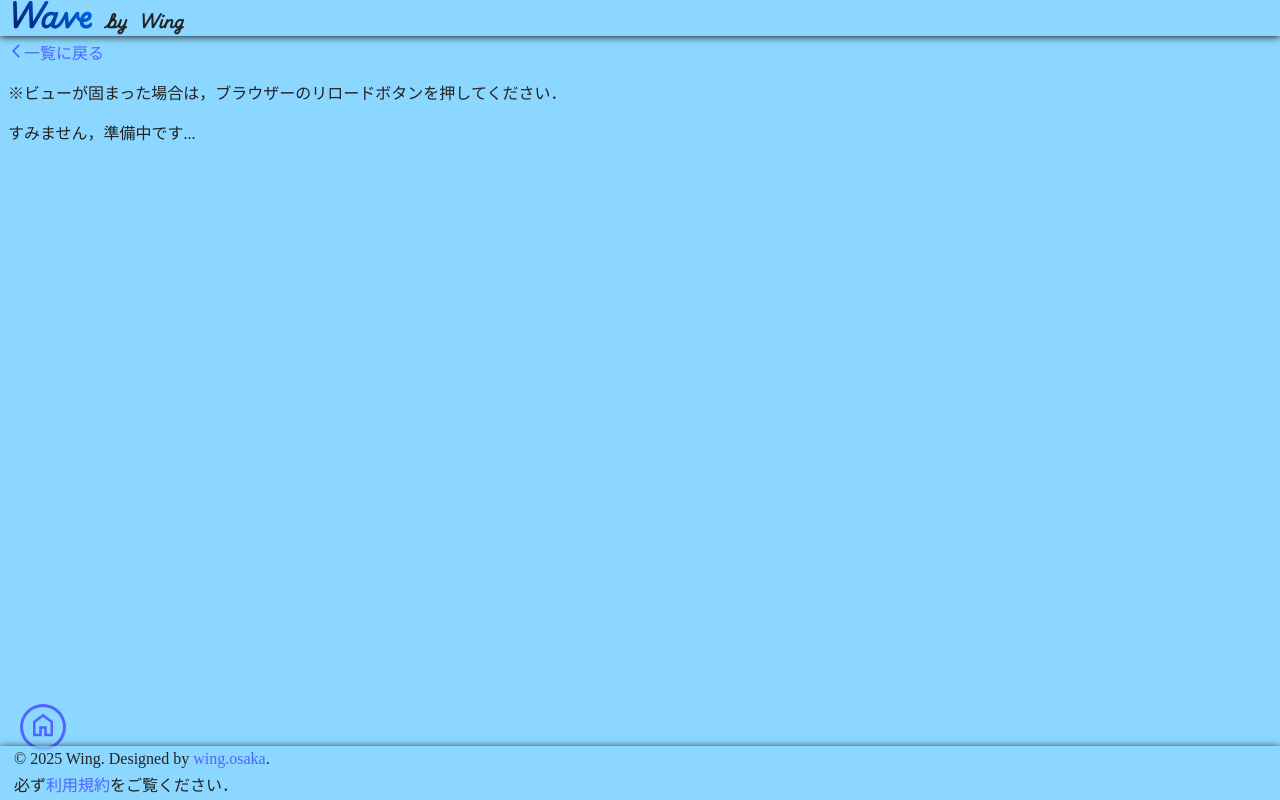
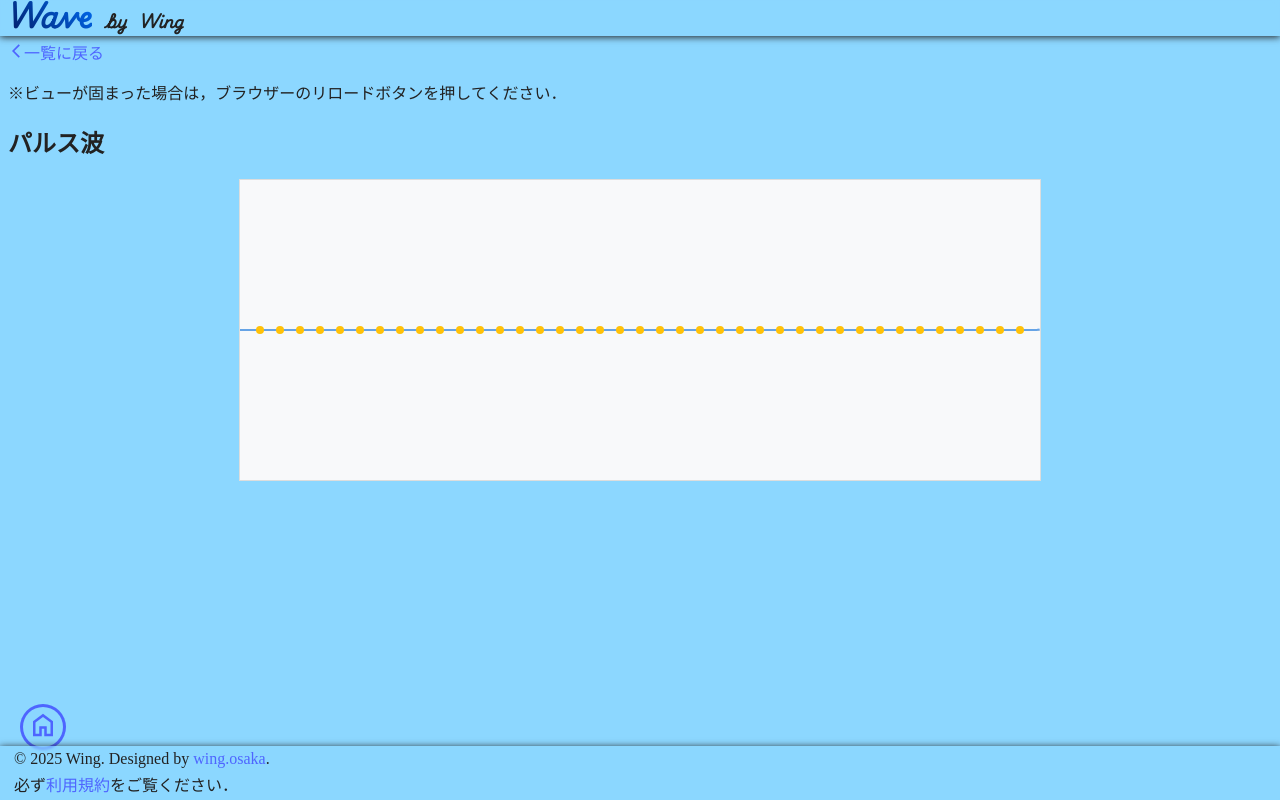
Before and after one commit to te-wing/wave.graphics, a Next.js app: page /wavelayout/pulse in a window 1280 px wide. Built offline with nearby package versions, Linux system fonts and the light colour scheme; a web font is replaced by a local one.

Commit message:
パルス

```diff
--- /dev/null
+++ b/src/app/wavelayout/pulse/canvas.tsx
@@ -0,0 +1,186 @@
+"use client";
+
+import React, { useRef, useEffect, useCallback, useState } from 'react';
+
+interface PulseWaveCanvasProps {
+  pulseSpread?: number;
+  pulseAmplitude?: number;
+  pulseSpeed?: number;
+  duration?: number;
+  sampleRate?: number;
+  width?: number;
+  height?: number;
+  lineColor?: string;
+  backgroundColor?: string;
+  dotColor?: string;      // 追加: 点の色
+  dotRadius?: number;     // 追加: 点の半径
+  dotDensity?: number;    // 追加: 点の密度 (例: 10 なら10ピクセルごとに点)
+}
+
+const PulseWaveCanvas: React.FC<PulseWaveCanvasProps> = ({
+  pulseSpread = 0.05,
+  pulseAmplitude = 50,
+  pulseSpeed = 0.2,
+  duration = 2,
+  sampleRate = 1000,
+  width = 800,
+  height = 300,
+  lineColor = '#007bff',
+  backgroundColor = '#f8f9fa',
+  dotColor = '#ffc107',   // 黄色系の点
+  dotRadius = 4,          // 点の半径
+  dotDensity = 20,        // 50ピクセルごとに点を打つ
+}) => {
+  const canvasRef = useRef<HTMLCanvasElement>(null);
+  const animationFrameId = useRef<number | null>(null);
+  const startTime = useRef<number | null>(null);
+
+  const [timeOffset, setTimeOffset] = useState(0);
+
+  // ガウス関数に基づく単一パルス波のデータを生成する関数 (変更なし)
+  const generateSinglePulseData = useCallback((
+    amp: number,
+    sigma: number,
+    dur: number,
+    sr: number,
+    centerTime: number
+  ) => {
+    const data: { x: number; y: number }[] = [];
+    const numSamples = Math.floor(dur * sr);
+    const timePerSample = 1 / sr;
+
+    for (let i = 0; i < numSamples; i++) {
+      const t = i * timePerSample;
+      const exponent = -Math.pow(t - centerTime, 2) / (2 * Math.pow(sigma, 2));
+      const value = amp * Math.exp(exponent);
+      data.push({
+        x: t,
+        y: value,
+      });
+    }
+    return data;
+  }, []);
+
+  // 特定の時刻 (X座標) における波の振幅を取得するヘルパー関数
+  // generateSinglePulseDataが返すデータを使って補間することもできるが、
+  // ここでは直接ガウス関数を呼び出すことで正確な値を求める
+  const getWaveAmplitudeAtTime = useCallback((
+    targetTime: number,
+    amp: number,
+    sigma: number,
+    centerTime: number
+  ): number => {
+    const exponent = -Math.pow(targetTime - centerTime, 2) / (2 * Math.pow(sigma, 2));
+    return amp * Math.exp(exponent);
+  }, []);
+
+
+  const drawWave = useCallback(() => {
+    const canvas = canvasRef.current;
+    if (!canvas) return;
+
+    const ctx = canvas.getContext('2d');
+    if (!ctx) return;
+
+    ctx.clearRect(0, 0, width, height);
+    ctx.fillStyle = backgroundColor;
+    ctx.fillRect(0, 0, width, height);
+
+    // 波形データ生成
+    const waveData = generateSinglePulseData(pulseAmplitude, pulseSpread, duration, sampleRate, timeOffset);
+
+    const xScale = width / duration;
+    const yScale = height / (pulseAmplitude * 2);
+    const yOffset = height / 2; // 中央線
+
+    // --- 波形の描画 (前回のまま) ---
+    ctx.beginPath();
+    ctx.strokeStyle = lineColor;
+    ctx.lineWidth = 2;
+
+    waveData.forEach((point, index) => {
+      const x = point.x * xScale;
+      const y = yOffset - point.y * 0.8 * yScale; // 振幅を少し小さくして表示
+
+      if (index === 0) {
+        ctx.moveTo(x, y);
+      } else {
+        ctx.lineTo(x, y);
+      }
+    });
+    ctx.stroke();
+
+    // 中央の線
+    ctx.strokeStyle = '#ccc';
+    ctx.lineWidth = 1;
+    ctx.beginPath();
+    ctx.moveTo(0, yOffset);
+    ctx.lineTo(width, yOffset);
+    ctx.stroke();
+
+    // --- 点の描画 (ここから追加/変更) ---
+    ctx.fillStyle = dotColor;
+
+    // キャンバスの幅にわたって一定間隔で点を配置
+    for (let xPixel = dotDensity; xPixel < width; xPixel += dotDensity) {
+      // ピクセル座標を時間座標に変換
+      const t = xPixel / xScale;
+
+      // その時間における波の振幅を取得
+      // 注意: generateSinglePulseData は全範囲のデータを返すので、
+      // ここでは直接 getWaveAmplitudeAtTime を使って計算するのが効率的
+      const currentAmplitude = getWaveAmplitudeAtTime(t, pulseAmplitude, pulseSpread, timeOffset);
+
+      // 点のY座標を計算
+      const dotY = yOffset - currentAmplitude * 0.8 * yScale;
+
+      // 点を描画
+      ctx.beginPath();
+      ctx.arc(xPixel, dotY, dotRadius, 0, Math.PI * 2); // x, y, 半径, 開始角, 終了角
+      ctx.fill();
+    }
+
+  }, [pulseAmplitude, pulseSpread, duration, sampleRate, timeOffset, width, height, lineColor, backgroundColor, dotColor, dotRadius, dotDensity, generateSinglePulseData, getWaveAmplitudeAtTime]); // 依存配列に新しいpropsと関数を追加
+
+  // アニメーションループ (変更なし)
+  const animate = useCallback((timestamp: DOMHighResTimeStamp) => {
+    if (!startTime.current) {
+      startTime.current = timestamp;
+    }
+    const elapsed = timestamp - startTime.current;
+
+    const newOffset = (elapsed / 1000) * pulseSpeed * duration;
+
+    if (newOffset > duration * 1.5) {
+      startTime.current = timestamp;
+      setTimeOffset(0);
+    } else {
+      setTimeOffset(newOffset);
+    }
+
+    drawWave();
+    animationFrameId.current = requestAnimationFrame(animate);
+  }, [drawWave, pulseSpeed, duration]);
+
+  // useEffect (変更なし)
+  useEffect(() => {
+    animationFrameId.current = requestAnimationFrame(animate);
+
+    return () => {
+      if (animationFrameId.current) {
+        cancelAnimationFrame(animationFrameId.current);
+      }
+    };
+  }, [animate]);
+
+  return (
+    <canvas
+      ref={canvasRef}
+      width={width}
+      height={height}
+      style={{ border: '1px solid #ddd', display: 'block', margin: '0 auto' }}
+    />
+  );
+};
+
+export default PulseWaveCanvas;
--- a/src/app/wavelayout/pulse/page.tsx
+++ b/src/app/wavelayout/pulse/page.tsx
@@ -1,4 +1,5 @@
 import type { Metadata } from 'next';
+import PulseWaveCanvas from './canvas';
 
 export const metadata: Metadata = {
   title: 'パルス波 | Wave App by Wing',
@@ -8,7 +9,8 @@ export const metadata: Metadata = {
 export default function パルス波() {
   return(
     <>
-      <p>すみません，準備中です...</p>
+      <h2>パルス波</h2>
+      <PulseWaveCanvas />
     </>
   )
 }
```
